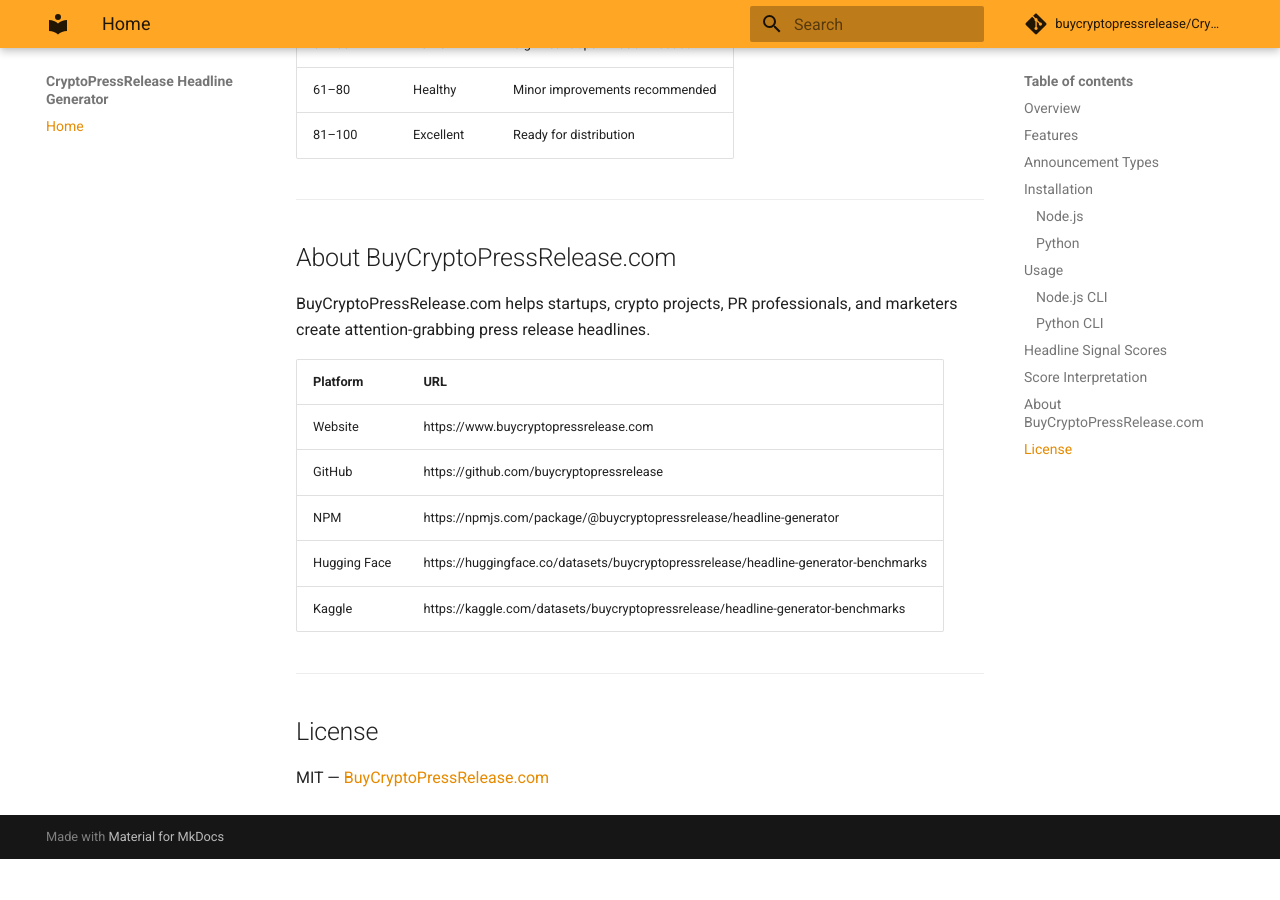
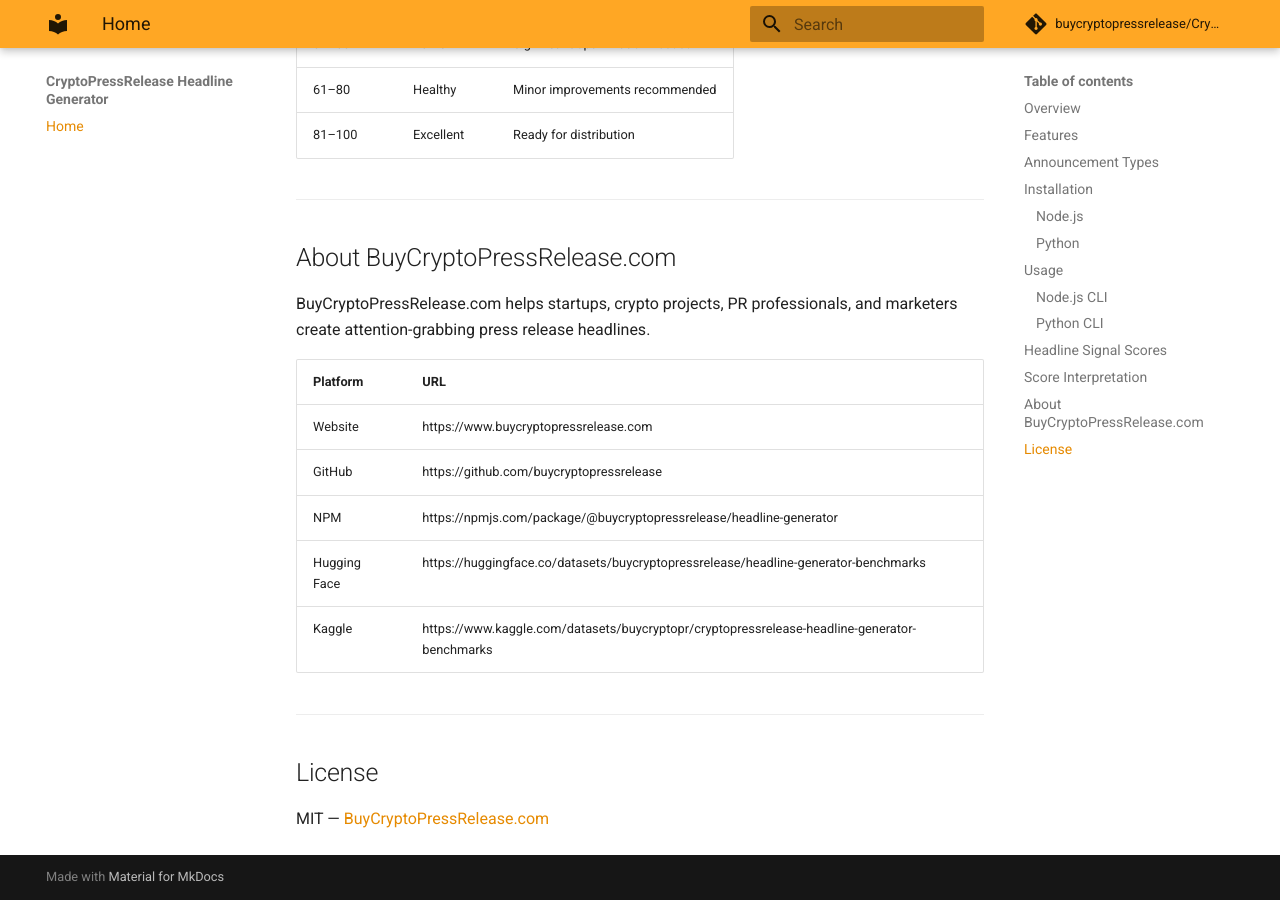
Before and after one commit to buycryptopressrelease/CryptoPressreleaseHeadlineGenerator, an MkDocs documentation site: the page built from docs/index.md, in a window 1280 px wide and 900 px high, scrolled down 2756 px. Built offline with MkDocs 1.6.1 and Material for MkDocs 9.7.7, drawn with Linux system fonts in a browser that asks for light colours; comment, search, counter and statistics services are not loaded; before the commit the page ends 3615 px from its top, so only the background shows below that; some of the changed lines change nothing that is shown.

Commit message:
Update Kaggle link for headline generator benchmarks

```diff
--- a/docs/index.md
+++ b/docs/index.md
@@ -103,7 +103,7 @@
 | GitHub | https://github.com/buycryptopressrelease |
 | NPM | https://npmjs.com/package/@buycryptopressrelease/headline-generator |
 | Hugging Face | https://huggingface.co/datasets/buycryptopressrelease/headline-generator-benchmarks |
-| Kaggle | https://kaggle.com/datasets/buycryptopressrelease/headline-generator-benchmarks |
+| Kaggle | https://www.kaggle.com/datasets/buycryptopr/cryptopressrelease-headline-generator-benchmarks |
 
 ---
 
```
